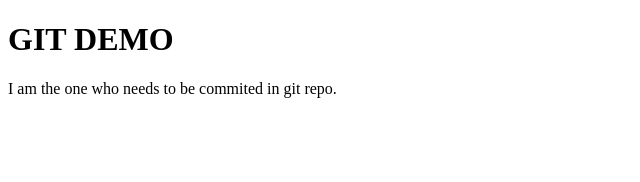
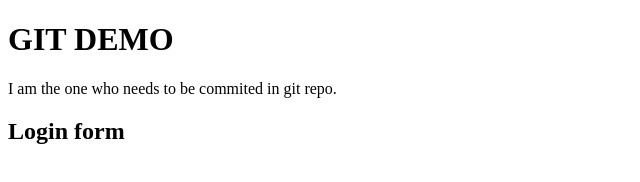
Before and after one commit to Pravin-Rathod/my-app-sample, a plain HTML site: page index.html in a window 1280 px wide. Shown: the whole page, without its empty margins (0-640 px from the left). Drawn offline with Linux system fonts and the light colour scheme.

Commit message:
added login

```diff
--- a/index.html
+++ b/index.html
@@ -8,5 +8,6 @@
   <body>
     <h1>GIT DEMO</h1>
     <p>I am the one who needs to be commited in git repo.</p>
+    <h2>Login form</h2>
   </body>
 </html>
```
Also changed, not shown: login.html (added, +1 -0 lines), 1 other file.
